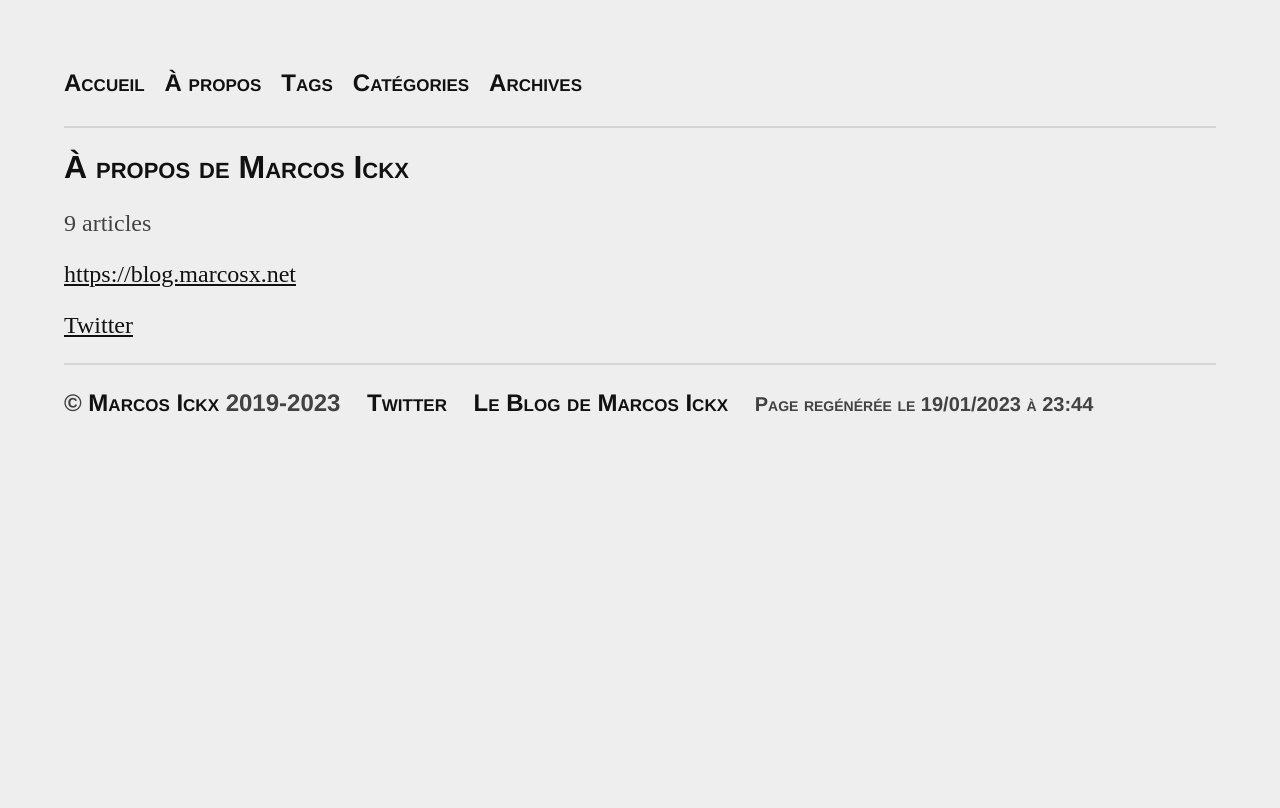
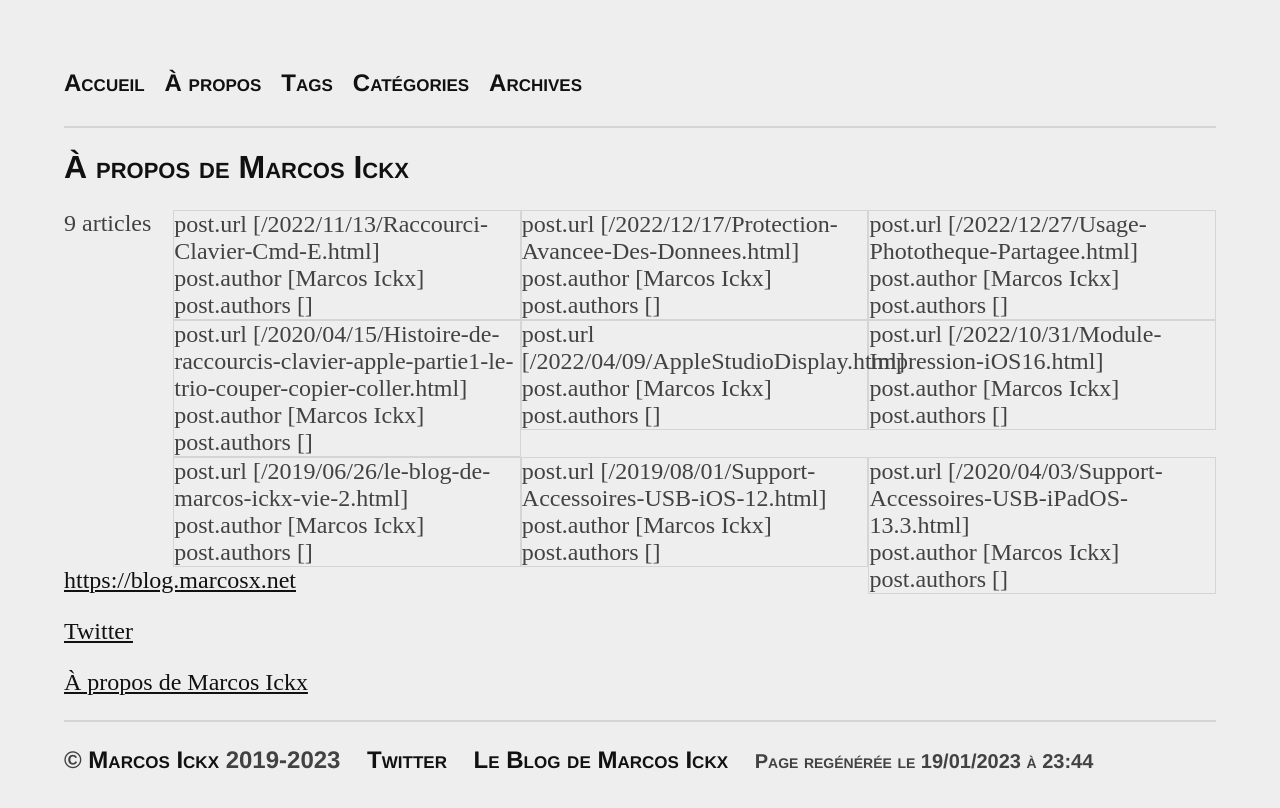
Before and after one commit to MarcosIckx/PreviewMarcosxNet, a Jekyll site: the page built from _authors/MarcosIckx.md, in a window 1280 px wide. Shown: the top 808 px of the page. Built offline with Jekyll 4.4.1, drawn with Linux system fonts in a browser that asks for light colours.

Commit message:
Update author.html

```diff
--- a/_layouts/author.html
+++ b/_layouts/author.html
@@ -15,6 +15,11 @@ layout: default
 <p>
 {% assign number_of_posts = 0 %}
 {% for post in site.posts %}
+<div class="debug">
+post.url [{{post.url}}]<br/>
+post.author [{{post.author}}]<br/>
+post.authors [{{post.authors}}]<br/>
+</div>
     {% if post.authors contains page.username or page.username == post.authors %}
         {% assign number_of_posts = number_of_posts | plus: 1 %}
     {% endif %}
@@ -36,3 +41,9 @@ layout: default
   <a href="https://twitter.com/{{ page.twitterId }}" >Twitter</a>
 </p>
 {% endif %}
+
+{% if page.twitterId %}
+<p>
+  <a href="/apropos/{{ page.username }}" >À propos de {{ page.name }}</a>
+</p>
+{% endif %}
```
